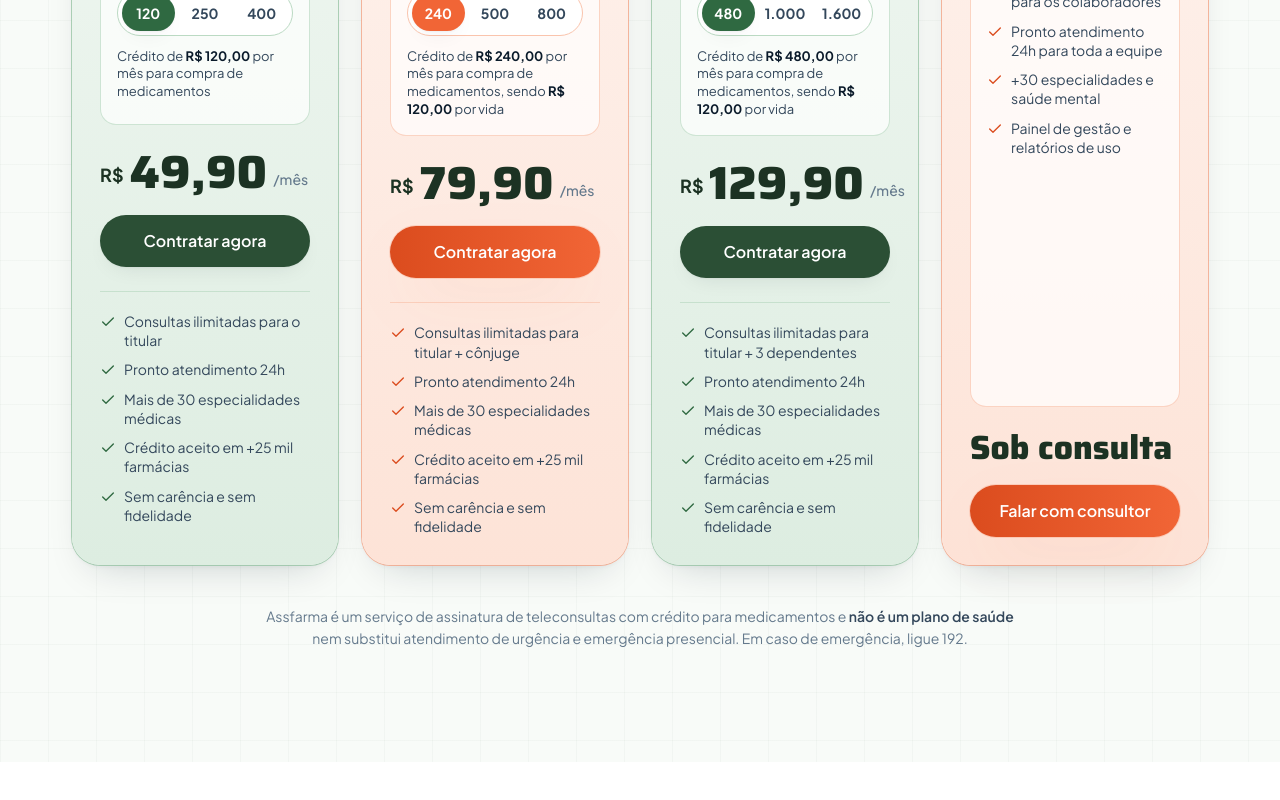
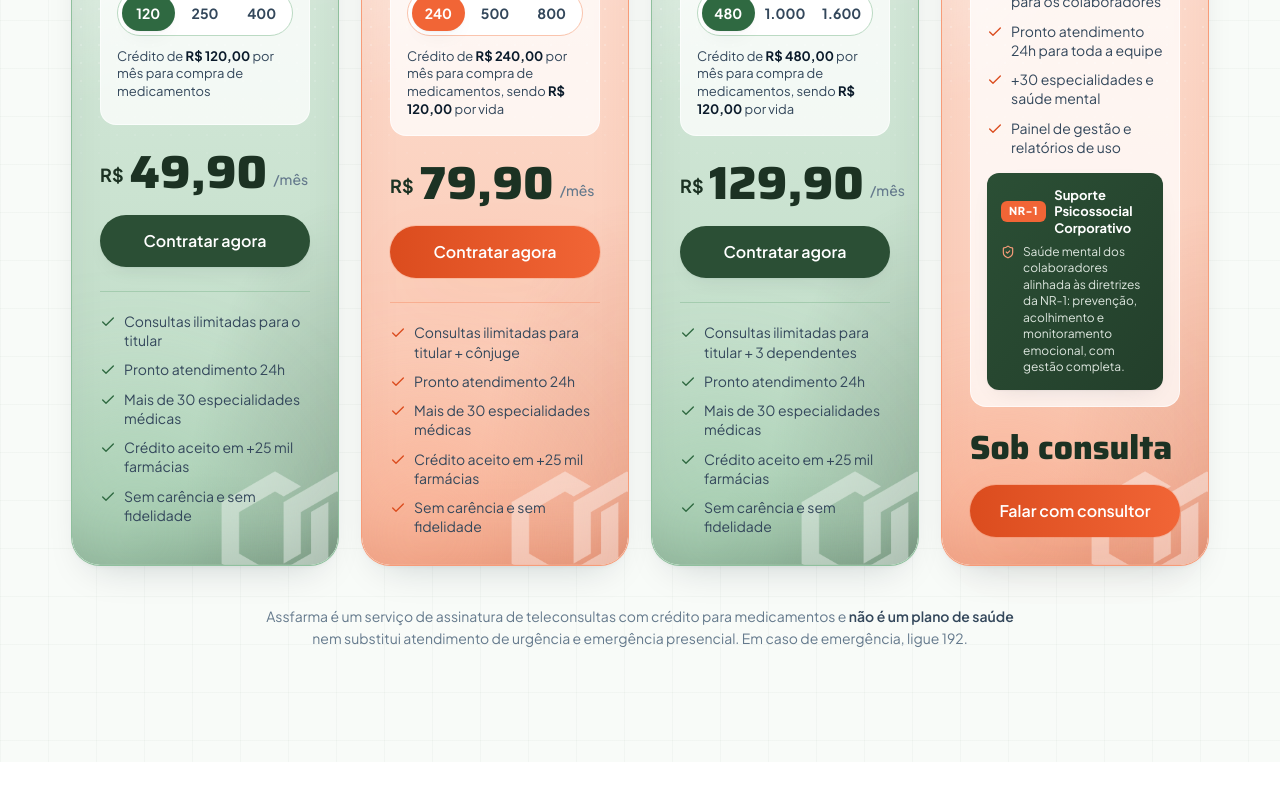
Before and after one commit to telemed360/assfarma, a Next.js app: page / in a window 1280 px wide. Shown: the part 6563-7363 px from the top of the page. Built offline with nearby package versions, Linux system fonts and the light colour scheme.

Commit message:
Planos: tons mais fortes, efeitos de fundo, brilho radial e NR-1 no Vida Empresarial
Co-Authored-By: Claude Opus 5.5 <noreply@anthropic.com>

```diff
--- a/src/components/Plans.tsx
+++ b/src/components/Plans.tsx
@@ -1,7 +1,8 @@
 "use client";
 
 import { useState } from "react";
-import { Check, Sparkles } from "lucide-react";
+import Image from "next/image";
+import { Check, ShieldCheck, Sparkles } from "lucide-react";
 import Reveal from "./Reveal";
 import { companyPlan, planFeatures, planGroups, waLink, type PlanGroup } from "@/lib/site";
 
@@ -32,6 +33,43 @@ const cardInfo: Record<
 const toNumber = (v: string) => Number(v.replace(/\./g, "").replace(",", "."));
 const brl = (n: number) => n.toLocaleString("pt-BR", { minimumFractionDigits: 2, maximumFractionDigits: 2 });
 
+/** Efeitos de fundo dos cards: sombreamento radial, brilhos, textura de pontos e marca-d'água. */
+function CardFx({ tone }: { tone: "green" | "peach" }) {
+  const glow = tone === "green" ? "bg-white/60" : "bg-white/55";
+  const glow2 = tone === "green" ? "bg-brand-300/40" : "bg-accent-300/40";
+  return (
+    <div className="pointer-events-none absolute inset-0 -z-10 overflow-hidden rounded-[1.75rem] [clip-path:inset(0_round_1.75rem)]" aria-hidden>
+      {/* sombreamento radial: luz no alto à esquerda, sombra no canto de baixo à direita */}
+      <div
+        className="absolute inset-0"
+        style={{
+          backgroundImage:
+            tone === "green"
+              ? "radial-gradient(110% 70% at 0% 0%, rgba(255,255,255,0.55), transparent 60%), radial-gradient(90% 70% at 100% 100%, rgba(35,63,43,0.28), transparent 65%), radial-gradient(60% 40% at 50% 115%, rgba(35,63,43,0.18), transparent 70%)"
+              : "radial-gradient(110% 70% at 0% 0%, rgba(255,255,255,0.55), transparent 60%), radial-gradient(90% 70% at 100% 100%, rgba(182,59,23,0.22), transparent 65%), radial-gradient(60% 40% at 50% 115%, rgba(182,59,23,0.14), transparent 70%)",
+        }}
+      />
+      <div
+        className={`absolute inset-0 rounded-[1.75rem] ${
+          tone === "green"
+            ? "shadow-[inset_0_-50px_70px_-40px_rgba(35,63,43,0.35),inset_0_1px_0_rgba(255,255,255,0.7)]"
+            : "shadow-[inset_0_-50px_70px_-40px_rgba(182,59,23,0.3),inset_0_1px_0_rgba(255,255,255,0.7)]"
+        }`}
+      />
+      <div className={`absolute -right-16 -top-20 h-56 w-56 rounded-full blur-3xl ${glow}`} />
+      <div className={`absolute -bottom-24 -left-16 h-64 w-64 rounded-full blur-3xl ${glow2}`} />
+      <div className="absolute inset-0 bg-[radial-gradient(rgba(255,255,255,0.55)_1px,transparent_1px)] [background-size:18px_18px] [mask-image:linear-gradient(to_bottom,black,transparent_55%)]" />
+      <Image
+        src="/brand/logo-mark-allwhite.png"
+        alt=""
+        width={512}
+        height={512}
+        className="absolute -bottom-14 -right-14 w-44 max-w-none opacity-40"
+      />
+    </div>
+  );
+}
+
 function PlanCard({ group, index }: { group: PlanGroup; index: number }) {
   const [level, setLevel] = useState<1 | 2 | 3>(1);
   const tier = group.tiers.find((t) => t.level === level) ?? group.tiers[0];
@@ -49,11 +87,11 @@ function PlanCard({ group, index }: { group: PlanGroup; index: number }) {
   const c = featured
     ? {
         // verde suave, no mesmo tom do pêssego (Individual e Familiar)
-        card: "bg-gradient-to-b from-brand-50 to-brand-100 text-ink shadow-card ring-1 ring-brand-300/70",
+        card: "bg-gradient-to-b from-brand-100 to-brand-200 text-ink shadow-card ring-1 ring-brand-300",
         title: "text-brand-900",
         text: "text-ink-soft",
         pill: "bg-white/80 text-brand-700 ring-1 ring-brand-200",
-        box: "border-brand-200/70 bg-white/70",
+        box: "border-white/60 bg-white/75",
         label: "text-brand-700/80",
         track: "border-brand-200 bg-white",
         on: "bg-brand-600 text-white shadow-soft",
@@ -63,17 +101,17 @@ function PlanCard({ group, index }: { group: PlanGroup; index: number }) {
         price: "text-brand-900",
         muted: "text-ink-muted",
         btn: "btn bg-brand-700 text-white shadow-soft hover:-translate-y-0.5 hover:bg-brand-800",
-        divider: "border-brand-200/70",
+        divider: "border-brand-300/60",
         check: "text-brand-600",
         item: "text-ink-soft",
       }
     : {
         // cards intercalados em pêssego/laranja suave (Casal e Empresarial)
-        card: "bg-gradient-to-b from-accent-50 to-accent-100 text-ink shadow-card ring-1 ring-accent-300/70 hover:-translate-y-1 hover:shadow-card",
+        card: "bg-gradient-to-b from-accent-100 to-accent-200 text-ink shadow-card ring-1 ring-accent-300 hover:-translate-y-1 hover:shadow-card",
         title: "text-brand-900",
         text: "text-ink-soft",
         pill: "bg-white/80 text-accent-700 ring-1 ring-accent-200",
-        box: "border-accent-200/70 bg-white/70",
+        box: "border-white/60 bg-white/75",
         label: "text-accent-700/80",
         track: "border-accent-200 bg-white",
         on: "bg-accent-500 text-white shadow-soft",
@@ -83,14 +121,15 @@ function PlanCard({ group, index }: { group: PlanGroup; index: number }) {
         price: "text-brand-900",
         muted: "text-ink-muted",
         btn: "btn-primary",
-        divider: "border-accent-200/70",
+        divider: "border-accent-300/60",
         check: "text-accent-600",
         item: "text-ink-soft",
       };
 
   return (
     <Reveal delay={index * 80} className="h-full">
-      <article className={`relative flex h-full flex-col rounded-[1.75rem] p-7 transition-all duration-300 ${c.card}`}>
+      <article className={`group relative isolate flex h-full flex-col rounded-[1.75rem] p-7 transition-all duration-300 ${c.card}`}>
+        <CardFx tone={featured ? "green" : "peach"} />
         {info.badge && (
           <span className="absolute -top-3 left-7 inline-flex items-center gap-1.5 whitespace-nowrap rounded-full bg-gradient-to-r from-accent-600 to-accent-500 px-3.5 py-1.5 text-[0.7rem] font-bold uppercase tracking-wider text-white shadow-glow">
             <Sparkles className="h-3.5 w-3.5" aria-hidden />
@@ -165,6 +204,12 @@ export function Plans() {
   return (
     <section id="planos" className="section relative overflow-hidden bg-brand-50/50">
       <div className="pointer-events-none absolute inset-0 bg-grid opacity-60" />
+      {/* brilho radial verde no alto, à direita */}
+      <div
+        className="pointer-events-none absolute -right-48 -top-40 h-[42rem] w-[42rem] rounded-full"
+        style={{ background: "radial-gradient(circle, rgba(95,160,115,0.38) 0%, rgba(143,192,157,0.22) 35%, transparent 68%)" }}
+        aria-hidden
+      />
 
       <div className="container-jmx relative">
         <div className="mx-auto max-w-2xl text-center">
@@ -188,14 +233,15 @@ export function Plans() {
 
           {/* empresa (pêssego, intercalado) */}
           <Reveal delay={planGroups.length * 80} className="h-full">
-            <article className="relative flex h-full flex-col rounded-[1.75rem] bg-gradient-to-b from-accent-50 to-accent-100 p-7 text-ink shadow-card ring-1 ring-accent-300/70 transition-all duration-300 hover:-translate-y-1 hover:shadow-card">
+            <article className="group relative isolate flex h-full flex-col rounded-[1.75rem] bg-gradient-to-b from-accent-100 to-accent-200 p-7 text-ink shadow-card ring-1 ring-accent-300 transition-all duration-300 hover:-translate-y-1 hover:shadow-card">
+              <CardFx tone="peach" />
               <h3 className="font-display text-xl font-extrabold text-brand-900">Vida Empresarial</h3>
               <p className="mt-1.5 min-h-[2.75rem] text-sm leading-snug text-ink-soft">{companyPlan.summary}</p>
               <span className="mt-2 inline-flex w-fit rounded-full bg-white/80 px-3 py-1 text-xs font-bold text-accent-700 ring-1 ring-accent-200">
                 Para colaboradores
               </span>
 
-              <div className="mt-6 flex-1 rounded-2xl border border-accent-200/70 bg-white/70 p-4">
+              <div className="mt-6 flex-1 rounded-2xl border border-white/60 bg-white/75 p-4">
                 <p className="text-[0.6875rem] font-bold uppercase tracking-[0.12em] text-accent-700/80">O que inclui</p>
                 <ul className="mt-3 space-y-2.5">
                   {companyPlan.features.map((f) => (
@@ -205,6 +251,19 @@ export function Plans() {
                     </li>
                   ))}
                 </ul>
+
+                {/* destaque NR-1 */}
+                <div className="mt-4 rounded-xl bg-gradient-to-br from-brand-700 to-brand-800 p-3.5 text-white shadow-soft">
+                  <p className="flex items-center gap-2">
+                    <span className="shrink-0 whitespace-nowrap rounded-md bg-accent-500 px-2 py-0.5 text-[0.6875rem] font-extrabold tracking-wider">NR-1</span>
+                    <span className="text-[0.8125rem] font-bold leading-tight">Suporte Psicossocial Corporativo</span>
+                  </p>
+                  <p className="mt-2 flex gap-2 text-xs leading-snug text-brand-50/90">
+                    <ShieldCheck className="mt-px h-3.5 w-3.5 shrink-0 text-accent-300" aria-hidden />
+                    Saúde mental dos colaboradores alinhada às diretrizes da NR-1: prevenção, acolhimento e
+                    monitoramento emocional, com gestão completa.
+                  </p>
+                </div>
               </div>
 
               <p className="mt-6 font-display text-[2.1rem] font-extrabold leading-none text-brand-900">{companyPlan.price}</p>
```
Also changed, not shown: public/brand/logo-mark-allwhite.png (added).
